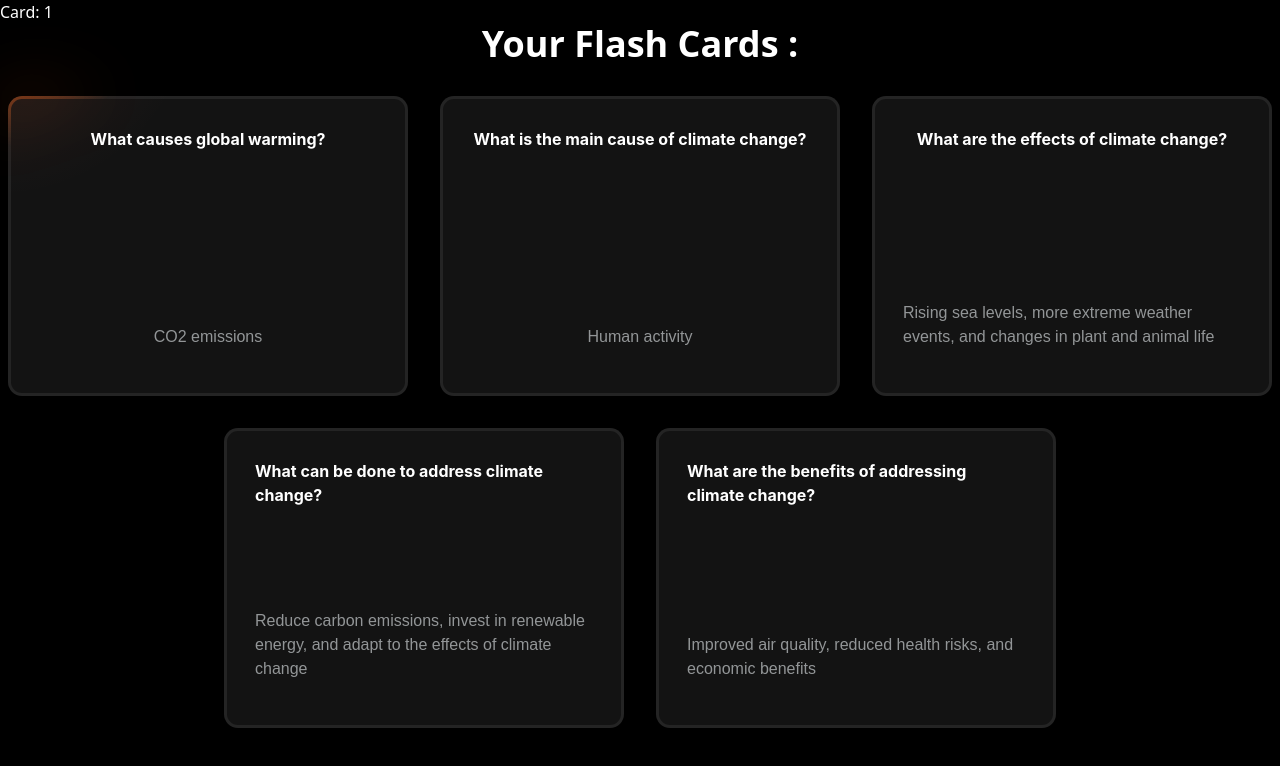
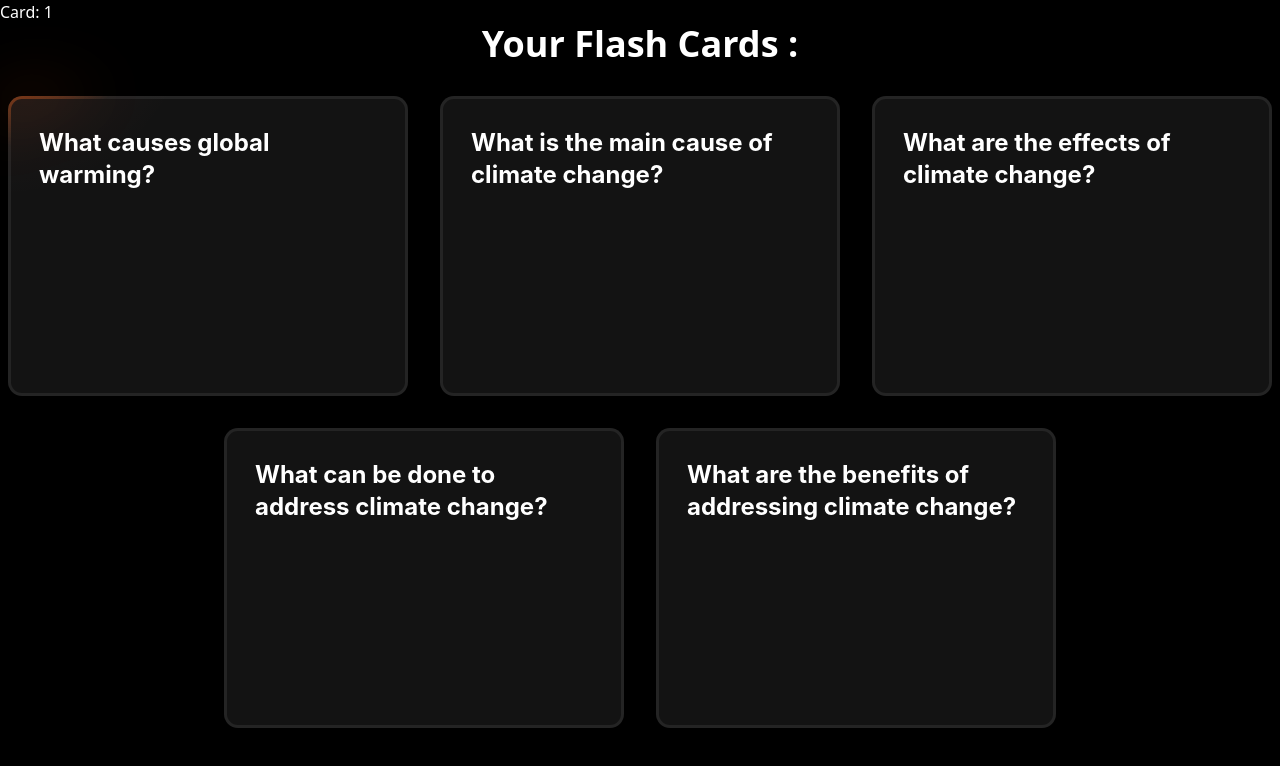
Before and after one commit to Sidak08/AIQueCards, a Next.js app: page /cards/1 in a window 1280 px wide. Shown: the top 766 px of the page. Built offline with nearby package versions, Linux system fonts and the light colour scheme.

Commit message:
flashcardPage> onClick answer showing to card feature added

```diff
--- a/src/pages/cards/[id].js
+++ b/src/pages/cards/[id].js
@@ -1,32 +1,11 @@
-
 import { useRouter } from 'next/router'
 import { useEffect, useState } from 'react';
-
-//TODO: use id to query from localstorage and get correct flashcard data
 
 export default function Card() {
   const router = useRouter();
   console.log(router.query.id);
 
-
-	const [pointerPosition, setPointerPosition] = useState({ x: 0, y: 0 });
-
-  useEffect(() => {
-    const syncPointer = (event) => {
-      const { clientX, clientY } = event;
-      setPointerPosition({ x: clientX, y: clientY });
-      document.documentElement.style.setProperty("--x", clientX.toFixed(2));
-      document.documentElement.style.setProperty("--y", clientY.toFixed(2));
-    };
-
-    document.body.addEventListener("mousemove", syncPointer);
-
-    return () => {
-      document.body.removeEventListener("mousemove", syncPointer);
-    };
-  }, []);
-
-	const data =  [
+  const data = [
     {
       "question": "What causes global warming?",
       "answer": "CO2 emissions"
@@ -47,7 +26,33 @@ export default function Card() {
       "question": "What are the benefits of addressing climate change?",
       "answer": "Improved air quality, reduced health risks, and economic benefits"
     }
-    ] ;
+  ];
+
+  const [pointerPosition, setPointerPosition] = useState({ x: 0, y: 0 });
+  const [visibleAnswers, setVisibleAnswers] = useState(Array(data.length).fill(false)); // Initialize an array to track the visibility of answers
+
+  useEffect(() => {
+    const syncPointer = (event) => {
+      const { clientX, clientY } = event;
+      setPointerPosition({ x: clientX, y: clientY });
+      document.documentElement.style.setProperty("--x", clientX.toFixed(2));
+      document.documentElement.style.setProperty("--y", clientY.toFixed(2));
+    };
+
+    document.body.addEventListener("mousemove", syncPointer);
+
+    return () => {
+      document.body.removeEventListener("mousemove", syncPointer);
+    };
+  }, []);
+
+  const toggleAnswerVisibility = (index) => {
+    const newVisibleAnswers = [...visibleAnswers];
+    newVisibleAnswers[index] = !newVisibleAnswers[index];
+    setVisibleAnswers(newVisibleAnswers);
+  };
+
+
 
   return (
     <div className='text-white'>
@@ -58,18 +63,17 @@ export default function Card() {
 
       <div className="flex mainCard w-full">
         {data.map((card, index) => (
-			<article className="w-[400px] h-[300px] " data-glow>
+          <article key={index} className="w-[400px] h-[300px] " data-glow>
             <div data-glow></div>
-				<div className="flex flex-col items-center justify-between gap-y-2 p-3">
-					<p className="inter"> {card?.question}</p>
-					<p className="lexend text-[#bec2c4] opacity-75">  {card?.answer}</p>
+            <div onClick={() => toggleAnswerVisibility(index)} className="flex flex-col items-center justify-between gap-y-2 p-3">
+              <p className="inter text-2xl">{card?.question}</p>
+              {visibleAnswers[index] && <p className="lexend text-[#bec2c4] opacity-75">{card?.answer}</p>}
             </div>
           </article>
         ))}
       </div>
 
-
-
     </div>
   )
+
 }
```
Lines whose indentation alone changed are shown as unchanged.
